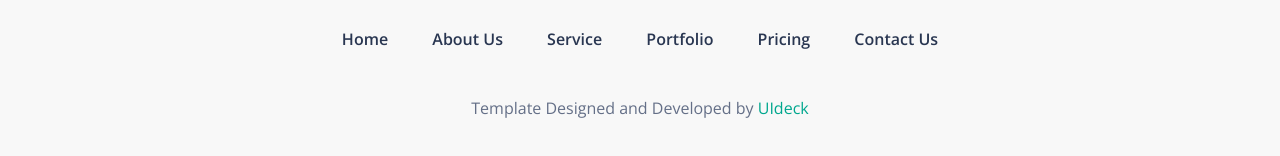
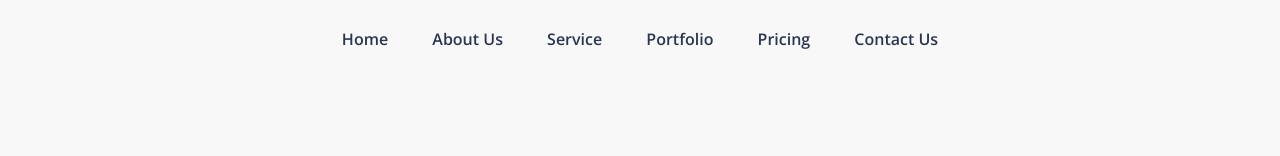
Before and after one commit to julienroulle/valentinh, a plain HTML site: page index.html in a window 1280 px wide. Shown: the part 3677-3833 px from the top of the page. Drawn offline with nearby package versions, Linux system fonts and the light colour scheme.

Commit message:
remove credit

```diff
--- a/index.html
+++ b/index.html
@@ -365,7 +365,6 @@
                             <li><a href="#">Pricing</a></li>
                             <li><a href="#">Contact Us</a></li>
                         </ul>
-                        <p class="credit pt-45">Template Designed and Developed by <a href="https://uideck.com/" rel="nofollow">UIdeck</a></p>
                     </div> <!-- footer content -->
                 </div>
             </div>  <!-- row -->
```
